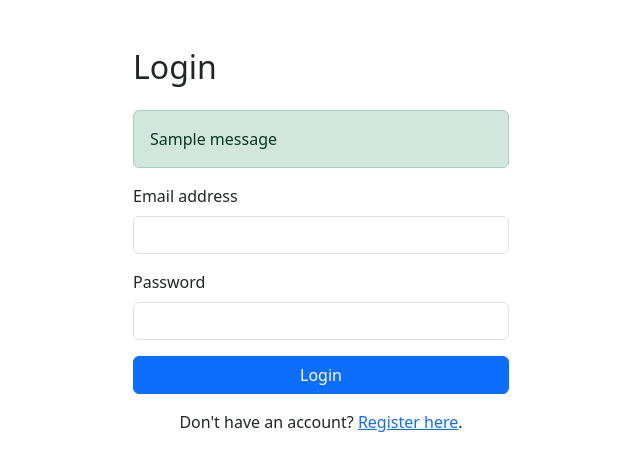
After one commit to Kaur7611/contact-book, a Flask app: page /login in a window 1280 px wide. The commit adds this page. Shown: the top 471 px of the page, without its empty margins (319-959 px from the left). Run offline with Flask 3, Linux system fonts and the light colour scheme; tables that the repository leaves empty hold one stand-in row (values such as "Sample post"); one stand-in notice (Sample message) is shown.

Commit message:
Fix: Changed password hash method to pbkdf2:sha256

```diff
--- a/app.py
+++ b/app.py
@@ -1,46 +1,129 @@
-from flask import Flask, render_template, request, redirect, url_for
+from flask import Flask, render_template, request, redirect, url_for, flash
+from flask_sqlalchemy import SQLAlchemy
+from flask_login import LoginManager, login_user, login_required, logout_user, current_user, UserMixin
+from werkzeug.security import generate_password_hash, check_password_hash
 
 app = Flask(__name__)
+app.config['SQLALCHEMY_DATABASE_URI'] = "sqlite:///contactbook.db"
+app.config['SQLALCHEMY_TRACK_MODIFICATIONS'] = False
+app.config['SECRET_KEY'] = 'your-secret-key'  # Change this to a strong secret in production
 
-# In-memory contacts list
-contacts = [
-    {"id": 1, "name": "Alice", "phone": "1234567890"},
-    {"id": 2, "name": "Bob", "phone": "0987654321"},
-]
+db = SQLAlchemy(app)
 
-def get_contact(contact_id):
-    return next((c for c in contacts if c["id"] == contact_id), None)
+login_manager = LoginManager()
+login_manager.init_app(app)
+login_manager.login_view = 'login'  # Redirect to login page if not logged in
+
+# User model for authentication
+class User(db.Model, UserMixin):
+    id = db.Column(db.Integer, primary_key=True)
+    email = db.Column(db.String(150), unique=True, nullable=False)
+    password = db.Column(db.String(150), nullable=False)
+
+# Contact model
+class Contact(db.Model):
+    id = db.Column(db.Integer, primary_key=True)
+    name = db.Column(db.String(150), nullable=False)
+    phone = db.Column(db.String(20), nullable=False)
+    user_id = db.Column(db.Integer, db.ForeignKey('user.id'), nullable=False)
+
+@login_manager.user_loader
+def load_user(user_id):
+    return User.query.get(int(user_id))
 
 @app.route('/')
+@login_required
 def index():
+    contacts = Contact.query.filter_by(user_id=current_user.id).all()
     return render_template('index.html', contacts=contacts)
 
 @app.route('/add', methods=['GET', 'POST'])
+@login_required
 def add_contact():
     if request.method == 'POST':
-        new_id = max(c["id"] for c in contacts) + 1 if contacts else 1
         name = request.form['name']
         phone = request.form['phone']
-        contacts.append({"id": new_id, "name": name, "phone": phone})
+        new_contact = Contact(name=name, phone=phone, user_id=current_user.id)
+        db.session.add(new_contact)
+        db.session.commit()
+        flash('Contact added successfully!', 'success')
         return redirect(url_for('index'))
     return render_template('add.html')
 
-@app.route('/edit/<int:contact_id>', methods=['GET', 'POST'])
-def edit_contact(contact_id):
-    contact = get_contact(contact_id)
-    if not contact:
-        return "Contact not found", 404
+@app.route('/edit/<int:id>', methods=['GET', 'POST'])
+@login_required
+def edit_contact(id):
+    contact = Contact.query.get_or_404(id)
+    if contact.user_id != current_user.id:
+        flash("You don't have permission to edit this contact.", "danger")
+        return redirect(url_for('index'))
     if request.method == 'POST':
-        contact['name'] = request.form['name']
-        contact['phone'] = request.form['phone']
+        contact.name = request.form['name']
+        contact.phone = request.form['phone']
+        db.session.commit()
+        flash('Contact updated successfully!', 'success')
         return redirect(url_for('index'))
     return render_template('edit.html', contact=contact)
 
-@app.route('/delete/<int:contact_id>', methods=['POST'])
-def delete_contact(contact_id):
-    global contacts
-    contacts = [c for c in contacts if c["id"] != contact_id]
+@app.route('/delete/<int:id>')
+@login_required
+def delete_contact(id):
+    contact = Contact.query.get_or_404(id)
+    if contact.user_id != current_user.id:
+        flash("You don't have permission to delete this contact.", "danger")
+        return redirect(url_for('index'))
+    db.session.delete(contact)
+    db.session.commit()
+    flash('Contact deleted successfully!', 'success')
     return redirect(url_for('index'))
 
+# User Registration
+@app.route('/register', methods=['GET', 'POST'])
+def register():
+    if current_user.is_authenticated:
+        return redirect(url_for('index'))
+    if request.method == 'POST':
+        email = request.form['email']
+        password = request.form['password']
+        user_exists = User.query.filter_by(email=email).first()
+        if user_exists:
+            flash('Email already registered. Please login.', 'warning')
+            return redirect(url_for('login'))
+        hashed_password = generate_password_hash(password, method='pbkdf2:sha256')
+        new_user = User(email=email, password=hashed_password)
+        db.session.add(new_user)
+        db.session.commit()
+        flash('Registration successful! Please log in.', 'success')
+        return redirect(url_for('login'))
+    return render_template('register.html')
+
+# User Login
+@app.route('/login', methods=['GET', 'POST'])
+def login():
+    if current_user.is_authenticated:
+        return redirect(url_for('index'))
+    if request.method == 'POST':
+        email = request.form['email']
+        password = request.form['password']
+        user = User.query.filter_by(email=email).first()
+        if user and check_password_hash(user.password, password):
+            login_user(user)
+            flash('Logged in successfully.', 'success')
+            next_page = request.args.get('next')
+            return redirect(next_page) if next_page else redirect(url_for('index'))
+        else:
+            flash('Invalid email or password.', 'danger')
+    return render_template('login.html')
+
+# User Logout
+@app.route('/logout')
+@login_required
+def logout():
+    logout_user()
+    flash('You have been logged out.', 'info')
+    return redirect(url_for('login'))
+
 if __name__ == '__main__':
+    with app.app_context():
+        db.create_all()
     app.run(debug=True)
--- /dev/null
+++ b/templates/login.html
@@ -0,0 +1,35 @@
+<!DOCTYPE html>
+<html lang="en">
+<head>
+  <meta charset="UTF-8" />
+  <meta name="viewport" content="width=device-width, initial-scale=1" />
+  <title>Login - Contact Book</title>
+  <link href="https://cdn.jsdelivr.net/npm/bootstrap@5.3.0/dist/css/bootstrap.min.css" rel="stylesheet" />
+</head>
+<body>
+  <div class="container mt-5" style="max-width: 400px;">
+    <h2 class="mb-4">Login</h2>
+    {% with messages = get_flashed_messages(with_categories=true) %}
+      {% if messages %}
+        {% for category, message in messages %}
+          <div class="alert alert-{{ category }}">{{ message }}</div>
+        {% endfor %}
+      {% endif %}
+    {% endwith %}
+    <form method="POST">
+      <div class="mb-3">
+        <label for="email" class="form-label">Email address</label>
+        <input type="email" class="form-control" id="email" name="email" required />
+      </div>
+      <div class="mb-3">
+        <label for="password" class="form-label">Password</label>
+        <input type="password" class="form-control" id="password" name="password" required />
+      </div>
+      <button type="submit" class="btn btn-primary w-100">Login</button>
+    </form>
+    <p class="mt-3 text-center">
+      Don't have an account? <a href="{{ url_for('register') }}">Register here</a>.
+    </p>
+  </div>
+</body>
+</html>
```
Also changed, not shown: templates/add.html (+15 -6 lines), templates/base.html (added, +31 -0 lines), templates/edit.html (+15 -6 lines), templates/index.html (+28 -18 lines), templates/register.html (added, +35 -0 lines), instance/contactbook.db (added).
